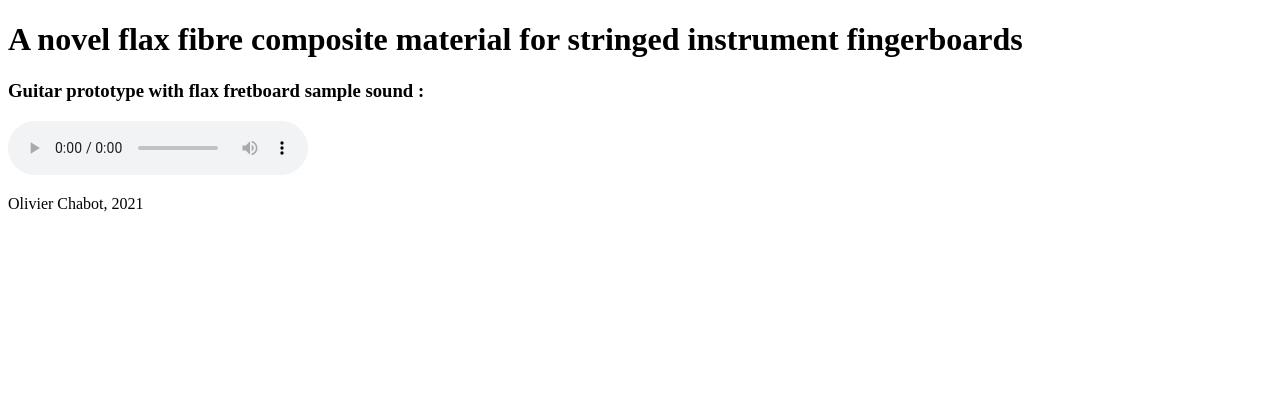
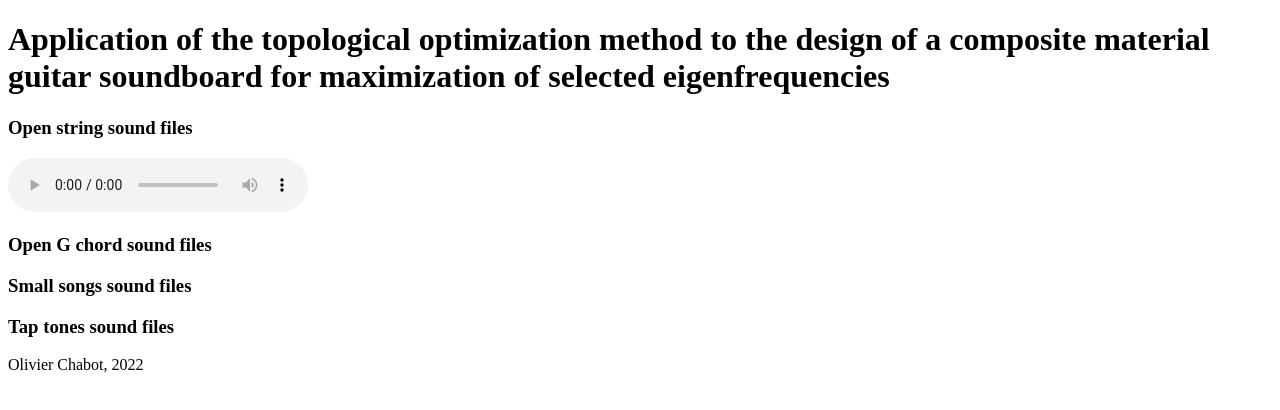
Before and after one commit to olivecha/TOM_Soundboard, a plain HTML site: page index.html in a window 1280 px wide. Drawn offline with Linux system fonts and the light colour scheme.

Commit message:
Update index.html

```diff
--- a/index.html
+++ b/index.html
@@ -4,16 +4,25 @@
 <body>
 
 
-<h1> A novel flax fibre composite material for stringed instrument fingerboards </h1>
+<h1> Application of the topological optimization method to the design of a composite material
+  guitar soundboard for maximization of selected eigenfrequencies </h1>
 
-<h3> Guitar prototype with flax fretboard sample sound  : </h3>
+<h3> Open string sound files </h3>
 
 
 <audio controls source src="Flax_Fretboard.m4a" type="audio/mpeg">
-
 Your browser does not support the audio element.
 </audio>
 
-<p>Olivier Chabot, 2021</p>
+
+<h3> Open G chord sound files </h3>
+
+<h3> Small songs sound files </h3>
+
+<h3> Tap tones sound files </h3>
+
+
+
+<p>Olivier Chabot, 2022</p>
 </body>
 </html>
```
